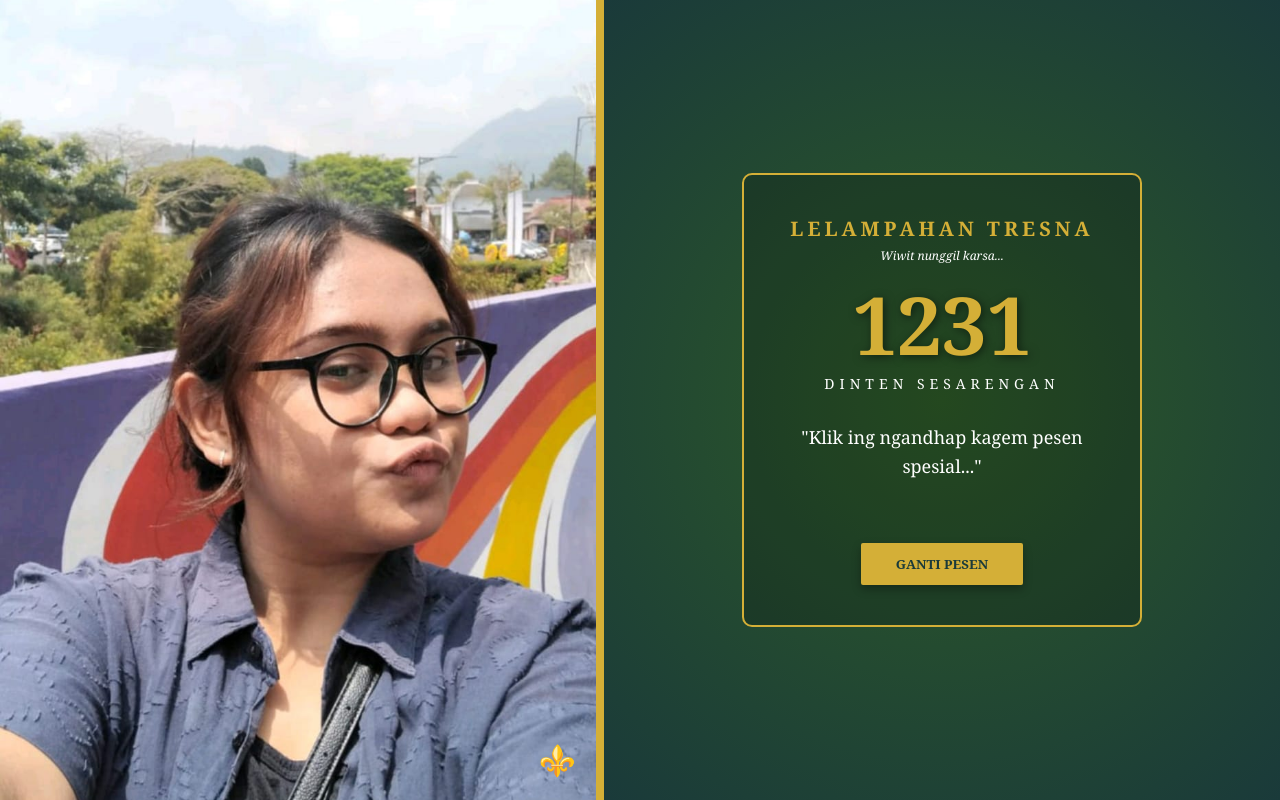
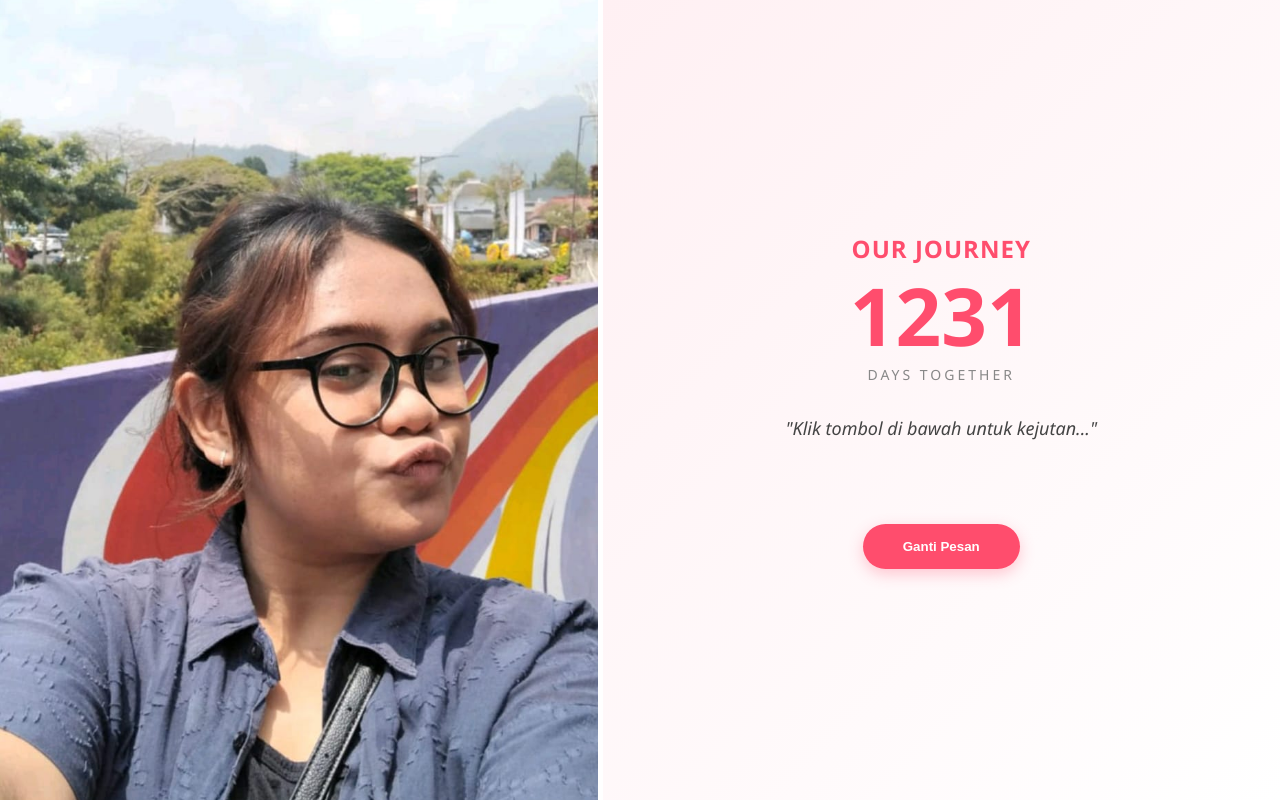
Before and after one commit to vingrok12-sys/lope, a plain HTML site: page index.html in a window 1280 px wide. Drawn offline with Linux system fonts and the light colour scheme.

Commit message:
index.html

```diff
--- a/index.html
+++ b/index.html
@@ -3,111 +3,87 @@
 <head>
     <meta charset="UTF-8">
     <meta name="viewport" content="width=device-width, initial-scale=1.0">
-    <title>Kagem Ingkang Terkasih ❤️</title>
+    <title>Special for You ❤️</title>
     <style>
         * { box-sizing: border-box; margin: 0; padding: 0; }
 
         body {
             height: 100vh;
             display: flex;
-            font-family: 'Georgia', serif; /* Font lebih klasik */
-            background-color: #1a3a3a; /* Hijau Pari Anom Tua */
+            font-family: 'Segoe UI', sans-serif;
+            background-color: #fff0f3; /* Warna dasar feminin */
             overflow: hidden;
         }
 
-        /* BAGIAN KIRI: Foto dengan Frame Emas */
+        /* BAGIAN KIRI: Foto Utuh & Tajam */
         .photo-side {
             flex: 1;
             background-image: url('fotoayang2.jpeg'); /* GANTI NAMA FILE */
             background-size: cover;
             background-position: center;
-            border-right: 8px solid #d4af37; /* Border Emas Mangkunegaran */
-            position: relative;
+            border-right: 5px solid white;
         }
 
-        /* Ornamen Pojok Klasik */
-        .photo-side::after {
-            content: "⚜️";
-            position: absolute;
-            bottom: 20px;
-            right: 20px;
-            font-size: 30px;
-            color: #d4af37;
-        }
-
-        /* BAGIAN KANAN: Konten nuansa Keraton */
+        /* BAGIAN KANAN: Pesan & Counter */
         .content-side {
             flex: 1;
             display: flex;
             align-items: center;
             justify-content: center;
             padding: 40px;
-            background: radial-gradient(circle, #2d5a27 0%, #1a3a3a 100%); /* Gradasi Hijau Pari Anom */
-            color: #d4af37; /* Teks Warna Emas */
+            background: linear-gradient(135deg, #fff0f3 0%, #ffffff 100%);
         }
 
         .container {
             text-align: center;
             max-width: 400px;
-            border: 2px solid #d4af37;
-            padding: 40px 20px;
-            border-radius: 10px;
-            background: rgba(0, 0, 0, 0.2);
         }
 
-        h1 {
-            font-size: 20px;
-            letter-spacing: 4px;
-            text-transform: uppercase;
-            margin-bottom: 5px;
-        }
-
-        .sub-title { font-size: 12px; margin-bottom: 20px; font-style: italic; color: #fff; }
+        h1 { color: #ff4d6d; font-size: 24px; letter-spacing: 1px; }
 
         #counter {
             font-size: 80px;
-            font-weight: bold;
+            font-weight: 900;
+            color: #ff4d6d;
             line-height: 1;
             margin: 10px 0;
-            text-shadow: 2px 2px 10px rgba(0,0,0,0.5);
         }
 
         .days-label {
             font-size: 14px;
             text-transform: uppercase;
-            letter-spacing: 5px;
-            color: #fff;
+            letter-spacing: 3px;
+            color: #888;
             margin-bottom: 30px;
         }
 
         #pesan {
-            min-height: 90px;
+            min-height: 80px;
             font-size: 18px;
-            color: #fff;
+            color: #444;
             line-height: 1.6;
             margin-bottom: 30px;
-            padding: 0 10px;
+            font-style: italic;
         }
 
         button {
-            background: #d4af37; /* Tombol Emas */
-            color: #1a3a3a;
+            background: #ff4d6d;
+            color: white;
             border: none;
-            padding: 12px 35px;
-            border-radius: 2px; /* Lebih kotak agar formal */
+            padding: 15px 40px;
+            border-radius: 50px;
             cursor: pointer;
             font-weight: bold;
-            font-family: 'serif';
-            text-transform: uppercase;
             transition: 0.3s;
-            box-shadow: 0 4px 10px rgba(0,0,0,0.3);
+            box-shadow: 0 5px 15px rgba(255, 77, 109, 0.3);
         }
 
-        button:hover { background: #f1d37c; transform: scale(1.05); }
+        button:hover { transform: translateY(-3px); box-shadow: 0 8px 20px rgba(255, 77, 109, 0.5); }
 
+        /* Responsive buat HP biar ga aneh */
         @media (max-width: 768px) {
             body { flex-direction: column; }
-            .photo-side { height: 45vh; border-right: none; border-bottom: 5px solid #d4af37; }
+            .photo-side { height: 40vh; border-right: none; border-bottom: 5px solid white; }
         }
     </style>
 </head>
@@ -117,14 +93,13 @@
 
     <div class="content-side">
         <div class="container">
-            <h1>Lelampahan Tresna</h1> <p class="sub-title">Wiwit nunggil karsa...</p>
+            <h1>OUR JOURNEY</h1>
+            <div id="counter">0</div>
+            <p class="days-label">Days Together</p>
 
-            <div id="counter">0</div>
-            <p class="days-label">Dinten Sesarengan</p>
+            <div id="pesan">"Klik tombol di bawah untuk kejutan..."</div>
 
-            <div id="pesan">"Klik ing ngandhap kagem pesen spesial..."</div>
-
-            <button onclick="gantiPesan()">Ganti Pesen</button>
+            <button onclick="gantiPesan()">Ganti Pesan</button>
         </div>
     </div>
 
@@ -143,14 +118,14 @@
         hitungHari();
 
         const daftarPesan = [
-            "Semangat nggih sayangku hari ini!",
-            "Maturnuwun sampun sabar kaliyan kula.",
-            "Sampun lali dahar nggih, cah ayu.",
-            "I'm so proud of you, nimas.",
-            "Tresnaku dhumateng panjenengan mboten badhe luntur.",
-            "Kamu itu seperti melati di taman Mangkunegaran, cantik dan teduh.",
-            "Sampun lali slebew!!",
-            "Mugi Gusti paring berkah kagem hubungan kita."
+            "Semangat ya hari ini cantik!",
+            "Makasih ya udah bertahan sejauh ini.",
+            "I'm so proud of you, baby.",
+            "Setiap hari sama kamu itu favorit aku.",
+            "Jangan lupa slebew!!",
+            "Hi cantik.",
+            "I love you poll",
+            "Stay healthy ya, sayang."
         ];
 
         function gantiPesan() {
```
